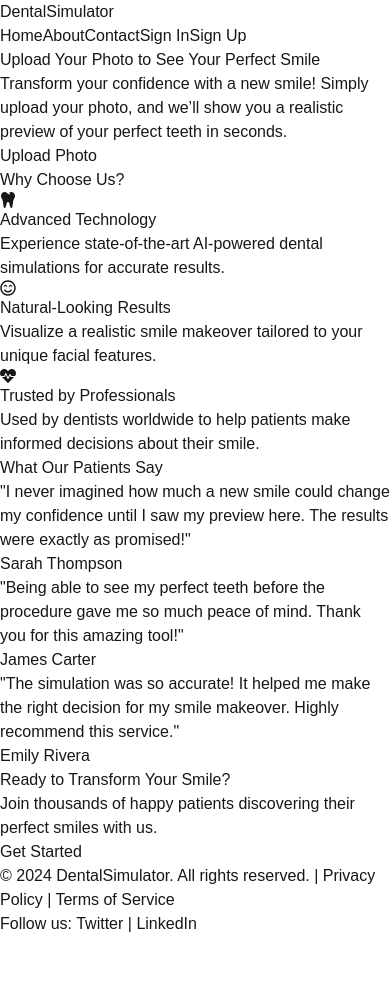
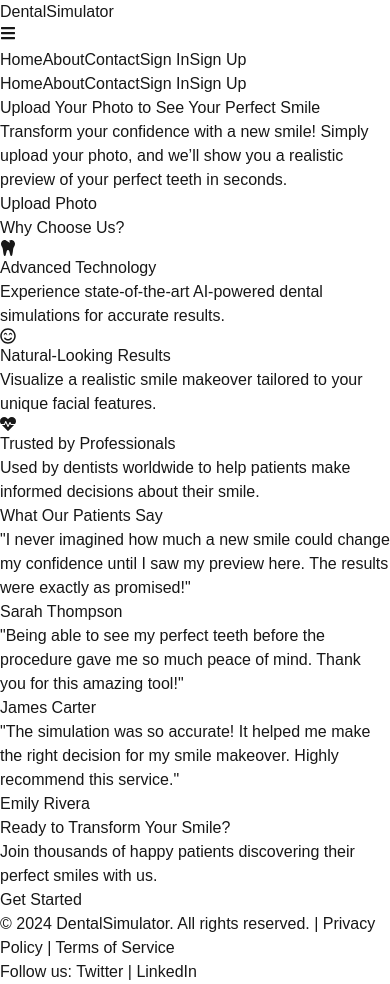
Before and after one commit to lkingl123/ai_smile_gen, a Next.js app: page / in a window 390 px wide. Before the commit the page ends 936 px from the top, so only its background shows below. Built offline with nearby package versions, Linux system fonts and the light colour scheme; no server answers.

Commit message:
fixed mobile view for header

```diff
--- a/src/app/components/Header.tsx
+++ b/src/app/components/Header.tsx
@@ -1,17 +1,34 @@
 "use client";
 
+import { useState } from "react";
 import Link from "next/link";
+import { FaBars, FaTimes } from "react-icons/fa";
 
 export default function Header() {
+  const [menuOpen, setMenuOpen] = useState(false); // Menu starts closed
+
+  const toggleMenu = () => {
+    setMenuOpen((prev) => !prev);
+  };
+
   return (
-    <header className="w-full max-w-6xl mx-auto p-6 flex items-center justify-between bg-white/80 backdrop-blur-md shadow-lg rounded-full mt-4">
+    <header className="relative z-50 w-full max-w-6xl mx-auto p-4 flex items-center justify-between bg-white/80 backdrop-blur-md shadow-lg rounded-full mt-4">
       {/* Logo */}
       <h1 className="text-3xl font-bold text-gray-800 tracking-wide">
         Dental<span className="text-blue-600">Simulator</span>
       </h1>
 
-      {/* Navigation */}
-      <nav className="flex items-center space-x-6">
+      {/* Hamburger Menu Icon for Mobile */}
+      <button
+        className="md:hidden text-gray-700 text-3xl focus:outline-none z-50"
+        onClick={toggleMenu}
+        aria-label="Toggle menu"
+      >
+        {menuOpen ? <FaTimes /> : <FaBars />}
+      </button>
+
+      {/* Desktop Navigation */}
+      <nav className="hidden md:flex items-center space-x-6">
         <Link
           href="/"
           className="relative font-semibold text-gray-700 px-4 py-2 rounded-full transition-transform transform group hover:scale-110 hover:bg-blue-100 hover:shadow-lg"
@@ -38,7 +55,52 @@ export default function Header() {
         </Link>
         <Link
           href="/auth/signup"
-          className="bg-green-500 hover:bg-green-600 text-white font-semibold py-2 px-5 rounded-full shadow-lg transition duration-300 ease-in-out"
+          className="bg-green-500 hover:bg-green-600 text-white font-semibold py-2 px-5 rounded-full shadow-md transition duration-300 ease-in-out"
+        >
+          Sign Up
+        </Link>
+      </nav>
+
+      {/* Mobile Menu */}
+      <nav
+        className={`absolute top-16 left-0 w-[100%] mx-auto bg-white z-40 flex flex-col items-center space-y-4 p-6 rounded-3xl shadow-lg md:hidden transition-transform duration-300 ease-in-out ${
+          menuOpen
+            ? "translate-y-0 opacity-95 visible"
+            : "-translate-x-full opacity-0 invisible"
+        }`}
+      >
+        <Link
+          href="/"
+          className="w-full text-lg font-medium text-gray-700 bg-blue-50 px-4 py-2 rounded-lg shadow-md hover:bg-blue-100 text-center"
+          onClick={() => setMenuOpen(false)}
+        >
+          Home
+        </Link>
+        <Link
+          href="/about"
+          className="w-full text-lg font-medium text-gray-700 bg-blue-50 px-4 py-2 rounded-lg shadow-md hover:bg-blue-100 text-center"
+          onClick={() => setMenuOpen(false)}
+        >
+          About
+        </Link>
+        <Link
+          href="/contact"
+          className="w-full text-lg font-medium text-gray-700 bg-blue-50 px-4 py-2 rounded-lg shadow-md hover:bg-blue-100 text-center"
+          onClick={() => setMenuOpen(false)}
+        >
+          Contact
+        </Link>
+        <Link
+          href="/auth/signin"
+          className="w-full text-lg font-medium bg-blue-600 hover:bg-blue-700 text-white px-4 py-2 rounded-lg shadow-md text-center"
+          onClick={() => setMenuOpen(false)}
+        >
+          Sign In
+        </Link>
+        <Link
+          href="/auth/signup"
+          className="w-full text-lg font-medium bg-green-500 hover:bg-green-600 text-white px-4 py-2 rounded-lg shadow-md text-center"
+          onClick={() => setMenuOpen(false)}
         >
           Sign Up
         </Link>
--- a/src/app/components/SpinnerWrapper.tsx
+++ b/src/app/components/SpinnerWrapper.tsx
@@ -15,7 +15,7 @@ export default function SpinnerWrapper({
     setLoading(true); // Trigger spinner on navigation
     const timeout = setTimeout(() => {
       setLoading(false); // Simulated loading duration
-    }, 2000);
+    }, 3000);
     return () => clearTimeout(timeout); // Cleanup timeout
   }, [pathname]); // Re-run effect on route change
 
```
